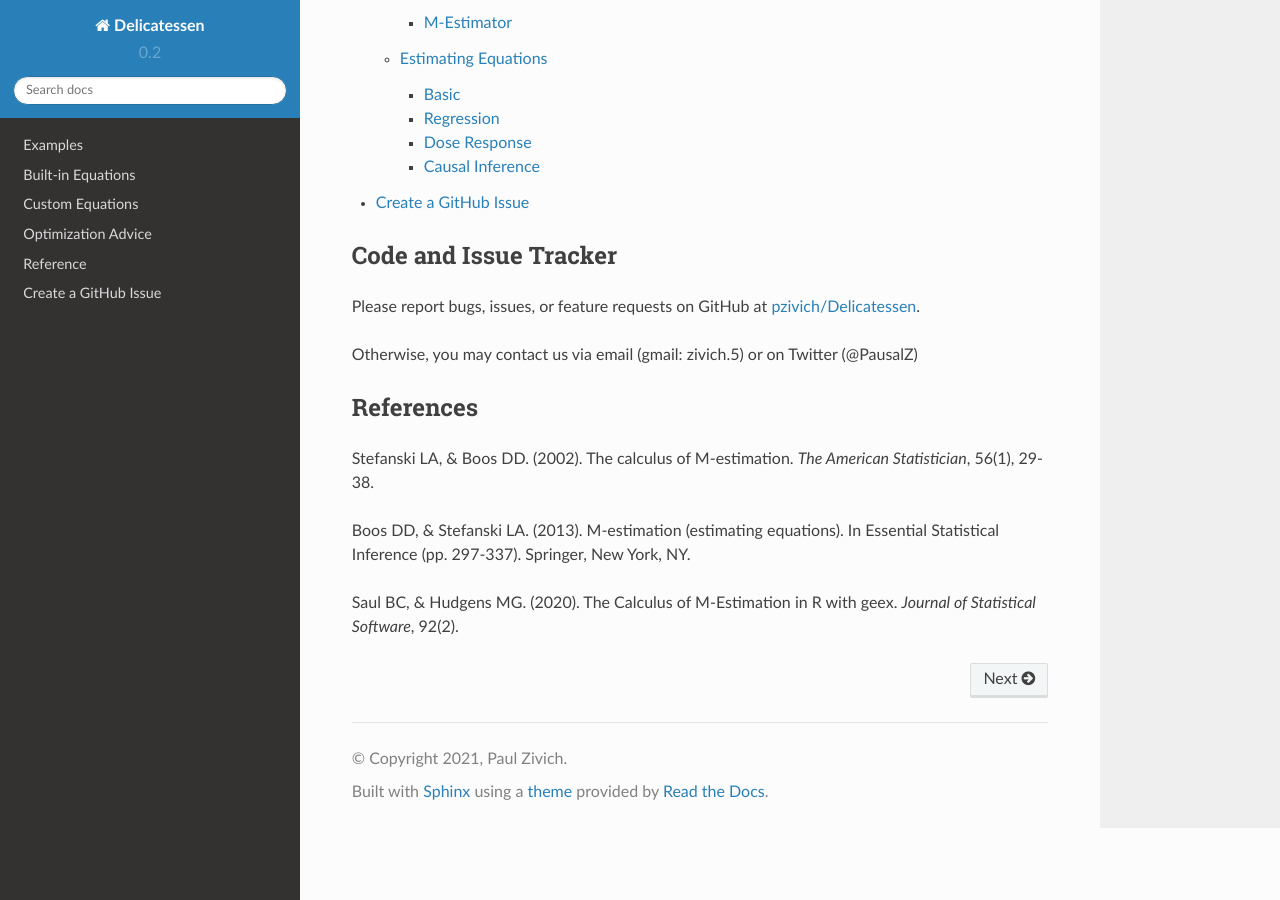
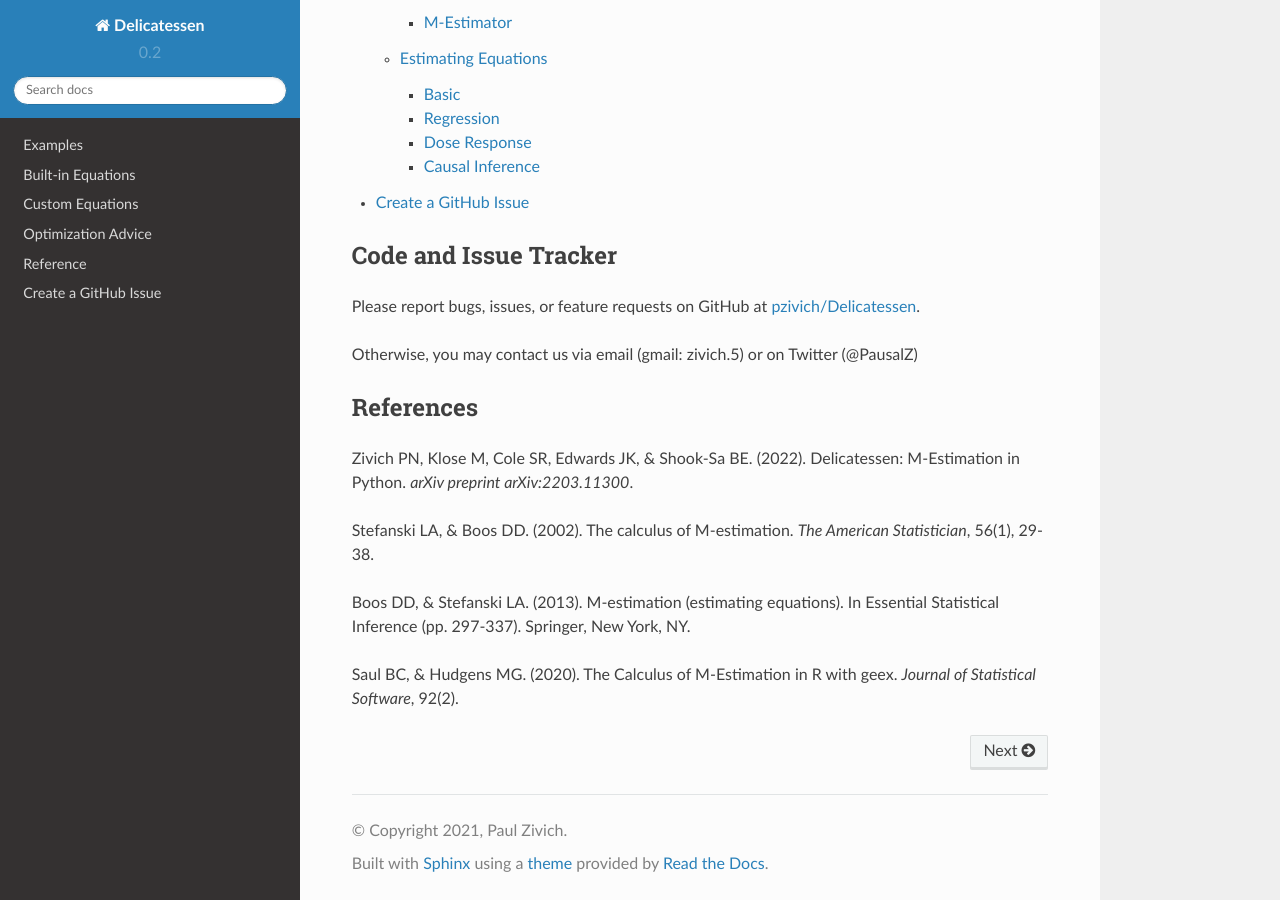
Before and after one commit to pzivich/Delicatessen, a Sphinx documentation site: the page built from docs/index.rst, in a window 1280 px wide and 900 px high, scrolled down 3345 px. Built offline with Sphinx 7.4.7 and the Read the Docs theme 2.0.0, drawn with Linux system fonts in a browser that asks for light colours.

Commit message:
fixing some docs

```diff
--- a/docs/Reference/Estimating Equations.rst
+++ b/docs/Reference/Estimating Equations.rst
@@ -42,7 +42,7 @@ Dose Response
   ee_4p_logistic
   ee_3p_logistic
   ee_2p_logistic
-  ee_effective_dose_alpha
+  ee_effective_dose_delta
 
 
 Causal Inference
--- a/docs/index.rst
+++ b/docs/index.rst
@@ -87,6 +87,10 @@ Otherwise, you may contact us via email (gmail: zivich.5) or on Twitter (@Pausal
 
 References
 -----------------------------
+
+Zivich PN, Klose M, Cole SR, Edwards JK, & Shook-Sa BE. (2022). Delicatessen: M-Estimation in Python.
+*arXiv preprint arXiv:2203.11300*.
+
 Stefanski LA, & Boos DD. (2002). The calculus of M-estimation. *The American Statistician*, 56(1), 29-38.
 
 Boos DD, & Stefanski LA. (2013). M-estimation (estimating equations). In Essential Statistical Inference
```
